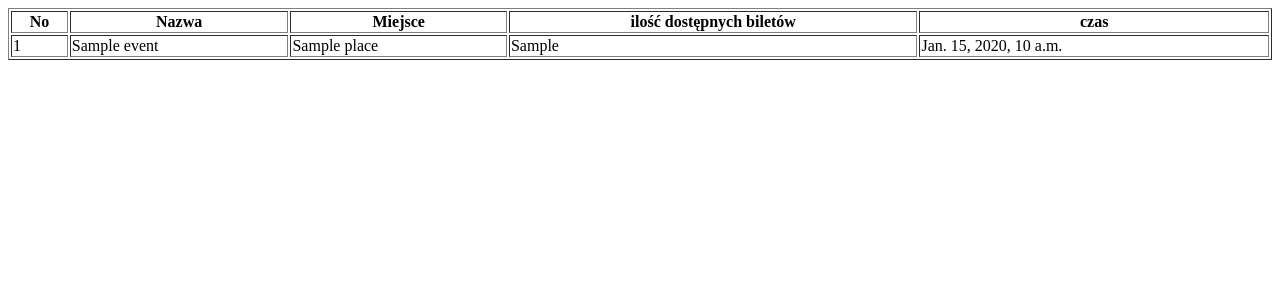
After one commit to ArnoxEx/Gospodarka, a Django app: template Gospodarka/gospodarkaApp/templates/events.html in a window 1280 px wide. The commit adds this page. Shown: the top 300 px of the page. Run offline with Django 3.2, Linux system fonts and the light colour scheme; the template is opened without the code that fills it: most values are stand-ins (such as "Sample title", 1, 10 or a date in 2020); parts of the project's set-up code (start-up, migrations or seed data) failed here and were passed over.

Commit message:
Creation of event table

```diff
--- /dev/null
+++ b/Gospodarka/gospodarkaApp/templates/events.html
@@ -0,0 +1,27 @@
+<!DOCTYPE html>
+<html>
+    <head>
+        <title>Wydarzenia</title>
+    </head>
+
+    <body>
+        <table border="1" style="width:100%">
+            <tr>
+                <th>No</th>
+                <th>Nazwa</th>
+                <th>Miejsce</th>
+                <th>ilość dostępnych biletów</th>
+                <th>czas</th>
+          </tr>
+          {% for event in events %}
+            <tr>
+                <td>{{event.id}}</td>
+                <td>{{event.name}}</td>
+                <td>{{event.place.name}}</td>
+                <td>{{event.max_tickets}}</td>
+                <td>{{event.time}}</td>
+            </tr>
+          {% endfor %}
+        </table>
+    </body>
+</html>
--- a/Gospodarka/gospodarkaApp/templates/index.html
+++ b/Gospodarka/gospodarkaApp/templates/index.html
@@ -22,6 +22,9 @@
       <div class="Objects">
         <a href="objects">Obiekty</a><br />
       </div>
+        <div class="Events">
+        <a href="events">Wydarzenia</a><br />
+      </div>
     </section>
   </body>
 </html>
--- a/Gospodarka/gospodarkaApp/urls.py
+++ b/Gospodarka/gospodarkaApp/urls.py
@@ -9,4 +9,5 @@ url(r'^login',      user_login,     name='login'),
 url(r'^logout',     user_logout,    name='logout'),
 url(r'^objects',    objects,        name='objects'),
 url(r'^add_object', add_object,     name='add_object'),
+url(r'^events', eventsTable,     name='add_object'),
 )
```
Also changed, not shown: Gospodarka/gospodarkaApp/views.py (+8 -1 lines), Gospodarka/gospodarkaApp/templates/objects.html (line endings or trailing spaces).
